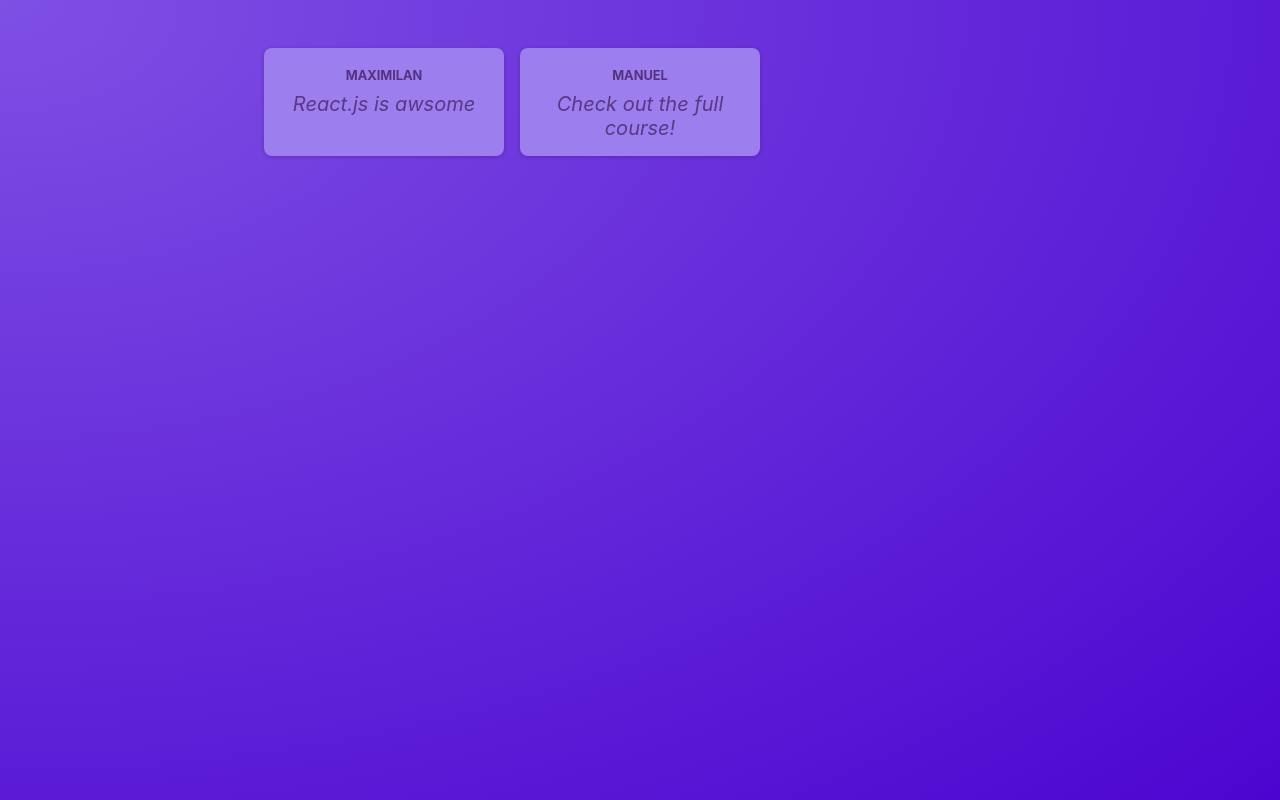
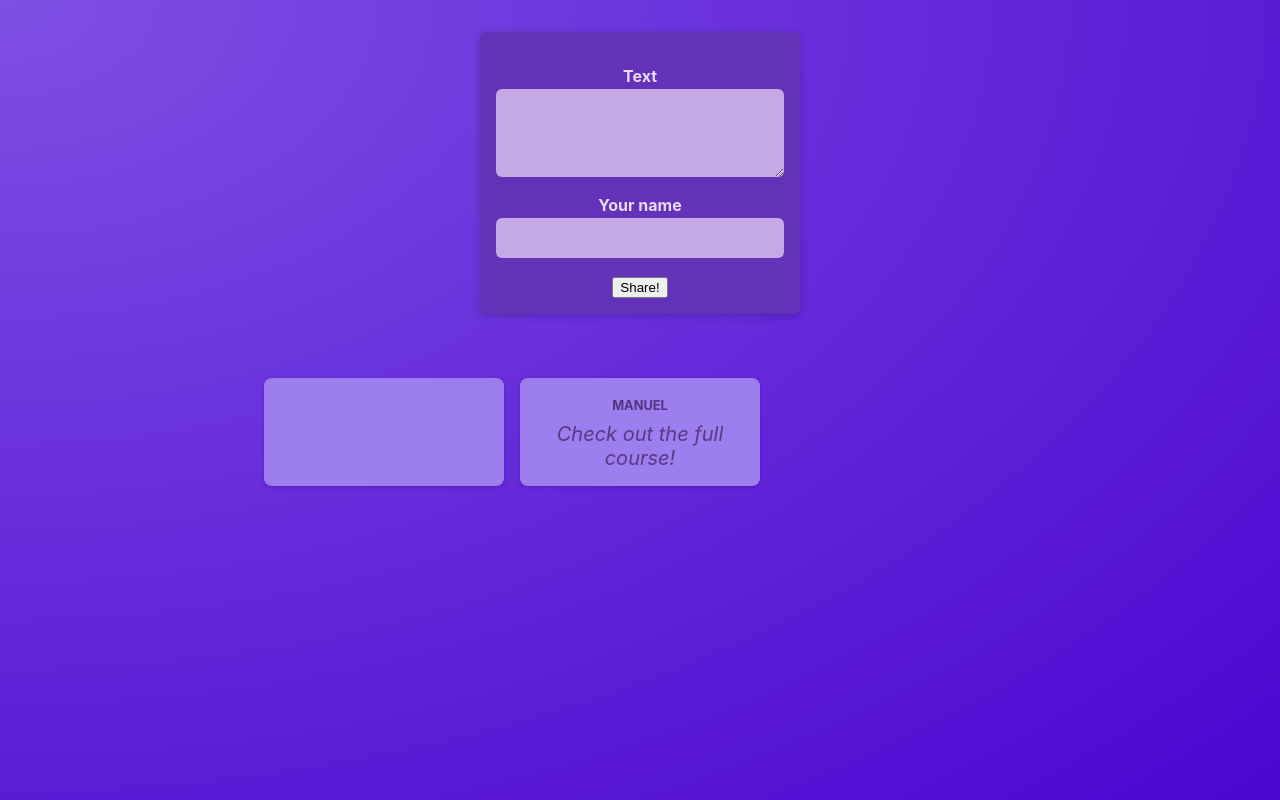
Before and after one commit to mohamk29/share-your-thoughts-app, a React (Vite) app: page / in a window 1280 px wide. Built offline with nearby package versions, Linux system fonts and the light colour scheme.

Commit message:
Added a form component(NewPost) with styling, connected event listeners on the appropriate fields and lifted state up to connect with PostList component.

```diff
--- /dev/null
+++ b/src/components/NewPost.jsx
@@ -0,0 +1,19 @@
+import classes from "./NewPost.module.css";
+
+function NewPost(props) {
+  return (
+    <form className={classes.form}>
+      <p>
+        <label htmlFor="body">Text</label>
+        <textarea id="body" required rows={3} onChange={props.onBodyChange} />
+      </p>
+      <p>
+        <label htmlFor="name">Your name</label>
+        <input type="text" id="name" required onChange={props.onAuthorChange} />
+      </p>
+      <button className={classes.button}>Share!</button>
+    </form>
+  );
+}
+
+export default NewPost;
--- /dev/null
+++ b/src/components/NewPost.module.css
@@ -0,0 +1,55 @@
+.form {
+  background-color: #6233b9;
+  padding: 1rem;
+  width: 20rem;
+  margin: 2rem auto;
+  border-radius: 6px;
+  box-shadow: 0 2px 8px rgba(0, 0, 0, 0.2);
+}
+
+.form label {
+  display: block;
+  margin-bottom: 0.05rem;
+  color: #eadbfb;
+  font-weight: bold;
+}
+
+.form input,
+.form textarea {
+  display: block;
+  width: 100%;
+  font: inherit;
+  padding: 0.5rem;
+  border-radius: 6px;
+  border: none;
+  background-color: #c4a9e4;
+  color: #28262c;
+}
+
+.actions {
+  display: flex;
+  justify-content: flex-end;
+  gap: 0.5rem;
+}
+
+.actions button {
+  cursor: pointer;
+  font: inherit;
+  padding: 0.5rem 1.5rem;
+  border: none;
+  border-radius: 4px;
+  background-color: #34036c;
+  color: #e5d5f7;
+}
+
+.actions button:hover {
+  background-color: #23014a;
+}
+
+.actions button[type="button"] {
+  background-color: transparent;
+}
+
+.actions button[type="button"]:hover {
+  color: #d1bee6;
+}
--- a/src/components/PostList.jsx
+++ b/src/components/PostList.jsx
@@ -1,12 +1,30 @@
+import { useState } from "react";
+import NewPost from "./NewPost";
 import Post from "./Post";
 import classes from "./PostList.module.css";
 
 const PostList = (props) => {
+  const [enteredBody, setEnteredBody] = useState("");
+  const [enteredAuthor, setEnteredAuthor] = useState("");
+
+  const bodyChangeHandler = (event) => {
+    setEnteredBody(event.target.value);
+  };
+
+  const authorChangeHandler = (event) => {
+    setEnteredAuthor(event.target.value);
+  };
   return (
-    <ul className={classes.posts}>
-      <Post author="Maximilan" body="React.js is awsome" />
-      <Post author="Manuel" body="Check out the full course!" />
-    </ul>
+    <>
+      <NewPost
+        onBodyChange={bodyChangeHandler}
+        onAuthorChange={authorChangeHandler}
+      />
+      <ul className={classes.posts}>
+        <Post author={enteredAuthor} body={enteredBody} />
+        <Post author="Manuel" body="Check out the full course!" />
+      </ul>
+    </>
   );
 };
 
```
